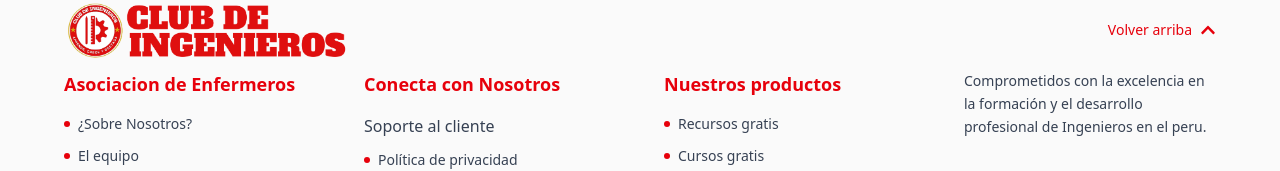
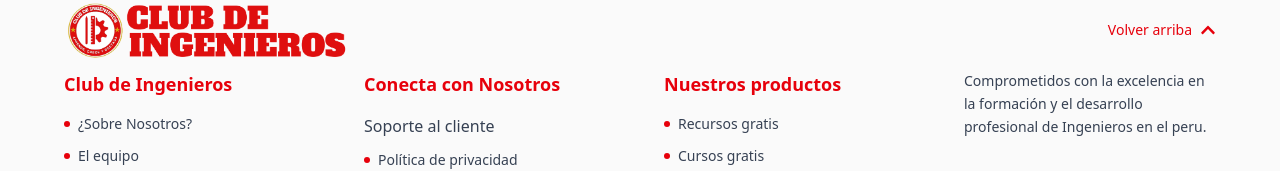
Before and after one commit to henri12356/clubdeingenieros, a Next.js app: page / in a window 1280 px wide. Shown: the part 751-922 px from the top of the page. Built offline with nearby package versions, Linux system fonts and the light colour scheme.

Commit message:
corriguiendo

```diff
--- a/app/footer.tsx
+++ b/app/footer.tsx
@@ -135,7 +135,7 @@ const Footer = () => {
           {/* Section: JEDteam (About) */}
           <div className="py-2">
             <h2 className="text-lg font-bold mb-4 text-red-600">
-              Asociacion de Enfermeros
+              Club de Ingenieros
             </h2>
             <nav>
               <ul className="space-y-2 sm:space-y-3">
```
